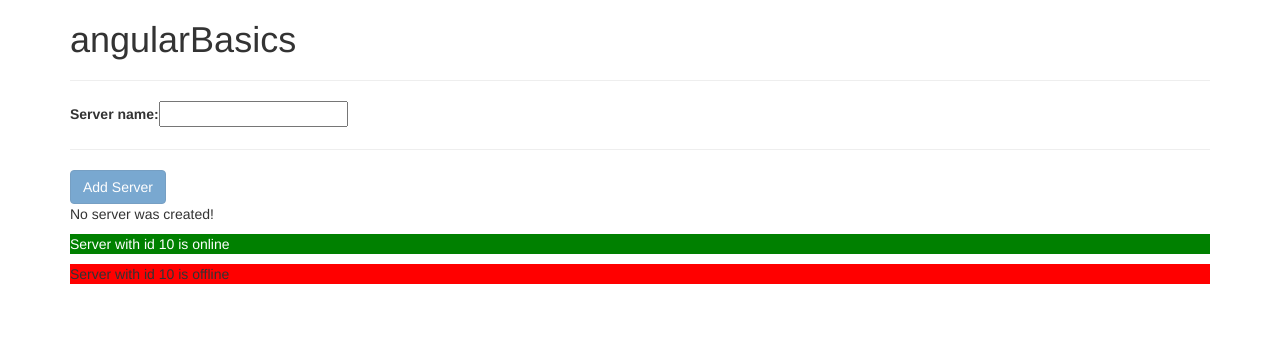
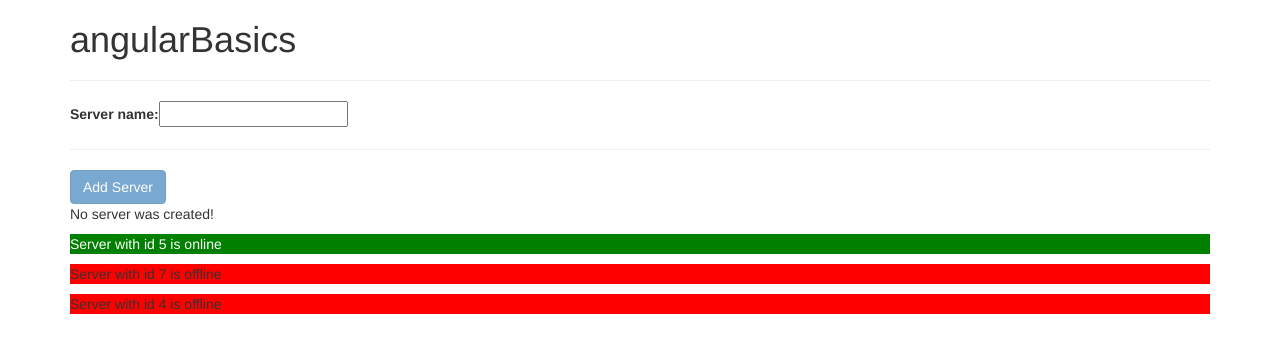
Before and after one commit to OussamaAlouat/angular-basics, an Angular app: page / in a window 1280 px wide. Shown: the top 352 px of the page. Built offline with nearby package versions, Linux system fonts and the light colour scheme.

Commit message:
Added dynamic servers list

```diff
--- a/src/app/server/server.component.ts
+++ b/src/app/server/server.component.ts
@@ -16,7 +16,7 @@ export class ServerComponent {
 
   constructor() {
     this.serverStatus = Math.random() > 0.5 ? 'online' : 'offline';
-    this.serverId = 10;
+    this.serverId = Math.floor(Math.random() * 100);
   }
 
   getColor() {
--- a/src/app/servers/servers.component.html
+++ b/src/app/servers/servers.component.html
@@ -32,5 +32,4 @@
   <p>No server was created!</p>
 </ng-template>
 
-<app-server></app-server>
-<app-server></app-server>
+<app-server *ngFor="let server of servers"></app-server>
--- a/src/app/servers/servers.component.ts
+++ b/src/app/servers/servers.component.ts
@@ -10,12 +10,14 @@ export class ServersComponent implements OnInit {
   public serverCreationStatus: string;
   public serverName:string;
   public serverCreated: boolean;
+  public servers: any[];
 
   constructor() {
     this.allowNewServer = true;
     this.serverCreationStatus = 'No server was created!';
     this.serverName = '';
     this.serverCreated = false;
+    this.servers = ['Server1', 'Server2', 'serverTest'];
   }
 
   ngOnInit() {
@@ -24,6 +26,8 @@ export class ServersComponent implements OnInit {
   onCreateServer() {
     this.serverCreationStatus = 'Server was created! Name is ' + this.serverName ;
     this.serverCreated = true;
+    this.servers.push(this.serverName);
+    this.serverName = '';
   }
 
   onUpdateServerName(event: Event) {
```
